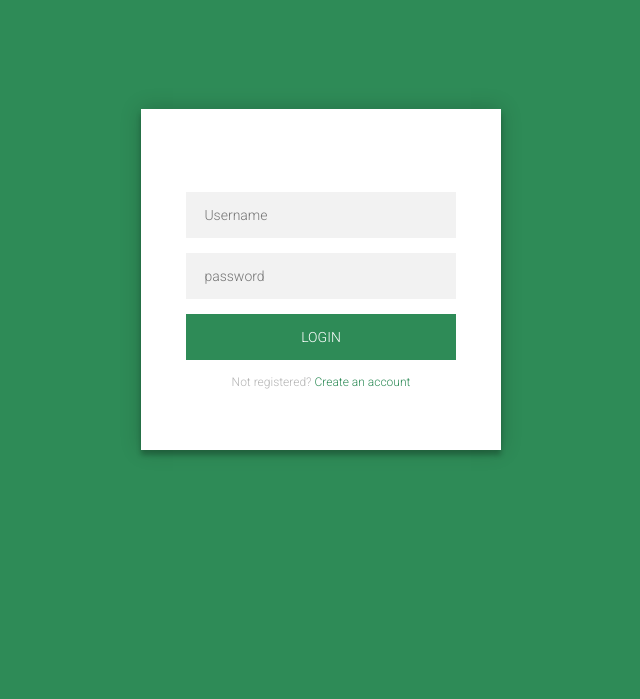
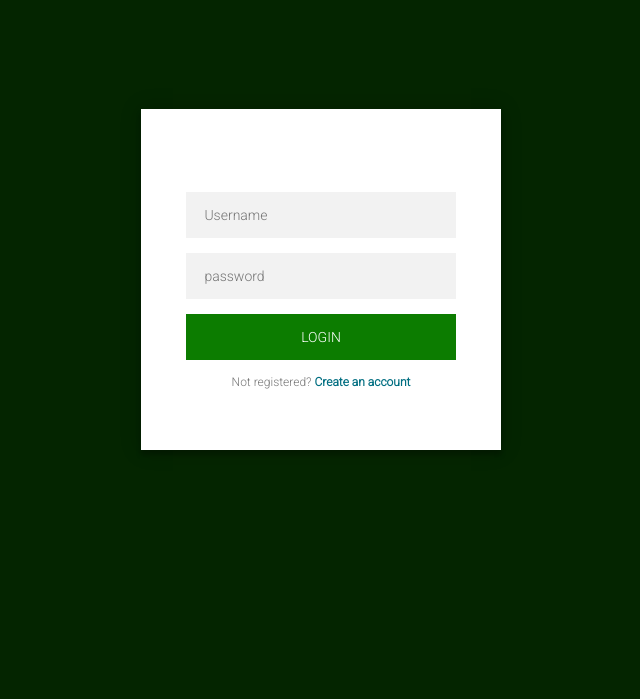
Before and after one commit to Farhanaurmi/f_project2, a Django app: page /login in a window 1280 px wide. Shown: the top 699 px of the page, without its empty margins (319-959 px from the left). Run offline with Django 3.2, Linux system fonts and the light colour scheme; some libraries are stand-ins or nearby versions.

Commit message:
fixed design

```diff
--- a/Project/App/templates/app/loginuser.html
+++ b/Project/App/templates/app/loginuser.html
@@ -17,11 +17,11 @@
           <form class="register-form" method="POST" action="/signup">
             {% csrf_token %}
             {{ form2.name|add_class:'input'|attr:"placeholder: Name" }}
-            {{ form2.username|add_class:'input'|attr:"placeholder: Username" }}
+            {{ form2.username|add_class:'input'|attr:"placeholder: Username (must be unique)" }}
             {{ form2.email|add_class:'input'|attr:"placeholder: Email" }}
             {{ form2.contact_no|add_class:'input'|attr:"placeholder: Phone" }}
-            {{ form2.password1|add_class:'input'|attr:"placeholder: password" }}
-            {{ form2.password2|add_class:'input'|attr:"placeholder: confirm password" }}
+            {{ form2.password1|add_class:'input'|attr:"placeholder: password (minimum 8 digit)" }}
+            {{ form2.password2|add_class:'input'|attr:"placeholder: re-enter password" }}
 
             <button>create</button>
             <p class="message">Already registered? <a href="#">Sign In</a></p>
--- a/Project/static/css/login.css
+++ b/Project/static/css/login.css
@@ -8,7 +8,7 @@
       .form {
         position: relative;
         z-index: 1;
-        background: #FFFFFF;
+        background: #ffffff;
         max-width: 360px;
         margin: 0 auto 100px;
         padding: 45px;
@@ -18,7 +18,7 @@
       .form input {
         font-family: "Roboto", sans-serif;
         outline: 0;
-        background: #f2f2f2;
+        background: #929292;
         width: 100%;
         border: 0;
         margin: 0 0 15px;
@@ -41,7 +41,7 @@
         font-family: "Roboto", sans-serif;
         text-transform: uppercase;
         outline: 0;
-        background: #2E8B57;
+        background: #0c7c00;
         width: 100%;
         border: 0;
         padding: 15px;
@@ -52,15 +52,16 @@
         cursor: pointer;
       }
       .form button:hover,.form button:active,.form button:focus {
-        background: #47bd4d;
+        background: #042500;
       }
       .form .message {
         margin: 15px 0 0;
-        color: #b3b3b3;
+        color: #757575;
         font-size: 12px;
       }
       .form .message a {
-        color: #2E8B57;
+        color: #006e81;
+        font-weight: bold;
         text-decoration: none;
       }
       .form .register-form {
@@ -100,11 +101,11 @@
         color: #EF3B3A;
       }
       body {
-        background: #2E8B57; /* fallback for old browsers */
-        background: -webkit-linear-gradient(right, #2E8B57, #2E8B57);
-        background: -moz-linear-gradient(right, #2E8B57, #2E8B57);
-        background: -o-linear-gradient(right, #2E8B57, #2E8B57);
-        background: linear-gradient(to left, #2E8B57, #2E8B57);
+        background: #042500; /* fallback for old browsers */
+        background: -webkit-linear-gradient(right, #042500, #042500);
+        background: -moz-linear-gradient(right, #042500, #042500);
+        background: -o-linear-gradient(right, #042500, #042500);
+        background: linear-gradient(to left, #042500, #042500);
         font-family: "Roboto", sans-serif;
         -webkit-font-smoothing: antialiased;
         -moz-osx-font-smoothing: grayscale;
```
Also changed, not shown: Project/db.sqlite3.
